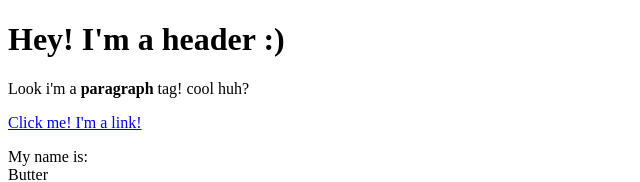
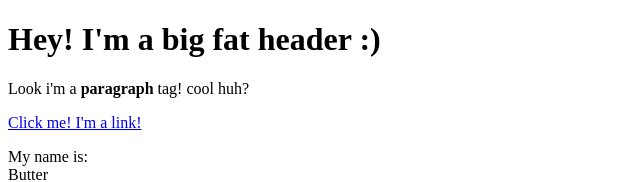
Before and after one commit to xLavanderlustx/myfirstwebsite, a plain HTML site: page Test.html in a window 1280 px wide. Shown: the top 182 px of the page, without its empty margins (0-640 px from the left). Drawn offline with Linux system fonts and the light colour scheme.

Commit message:
Added "big fat" to header

```diff
--- a/Test.html
+++ b/Test.html
@@ -4,7 +4,7 @@
 	<title>Test page</title>
 </head>
 <body>
-	<h1>Hey! I'm a header :)</h1>
+	<h1>Hey! I'm a big fat header :)</h1>
 	<p>Look i'm a <b>paragraph</b> tag! cool huh?</p>
 	<a href="https://www.google.com" target="_blank" title="Let's go to google!">Click me! I'm a link!</a>
 	<p>My name is:<br>
```
